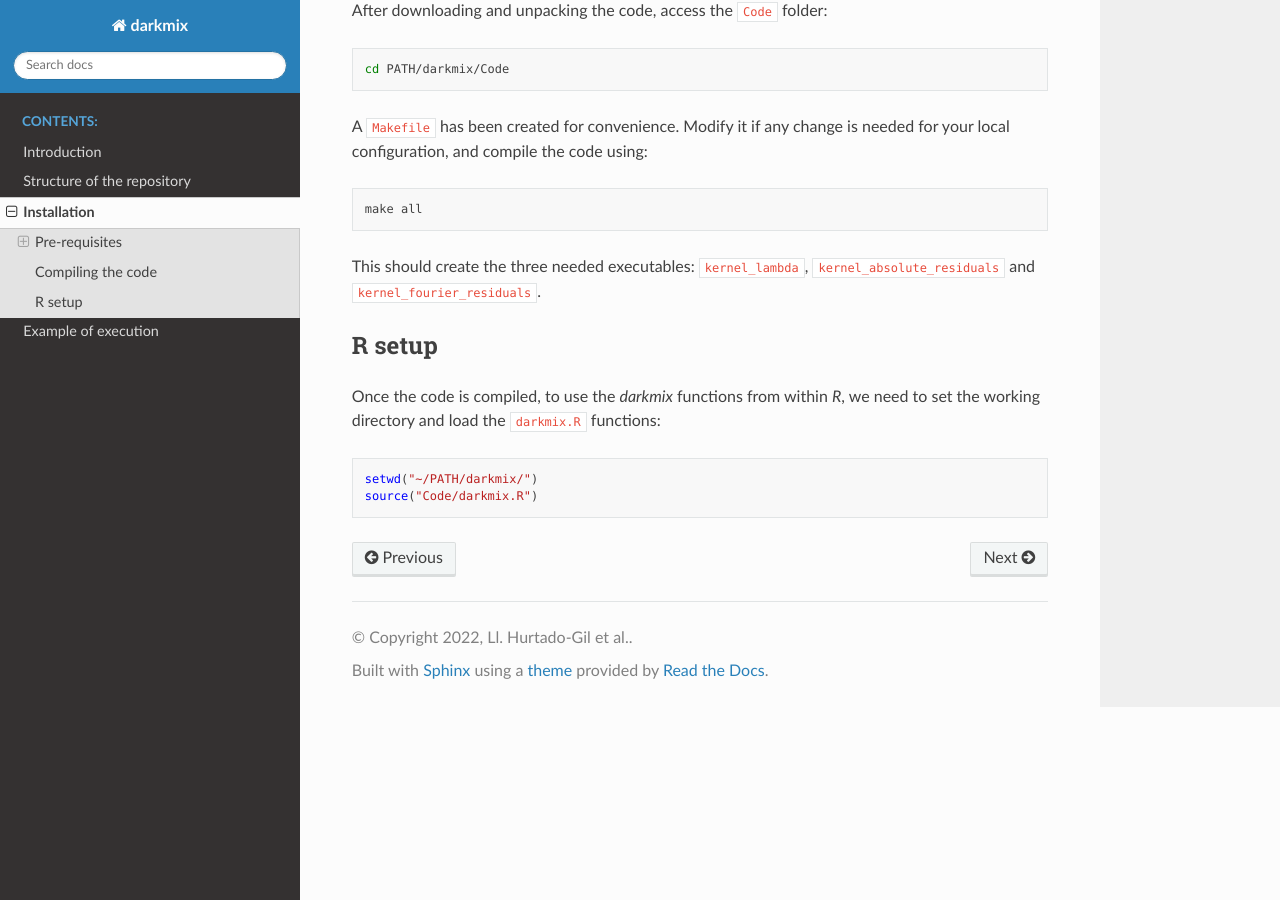
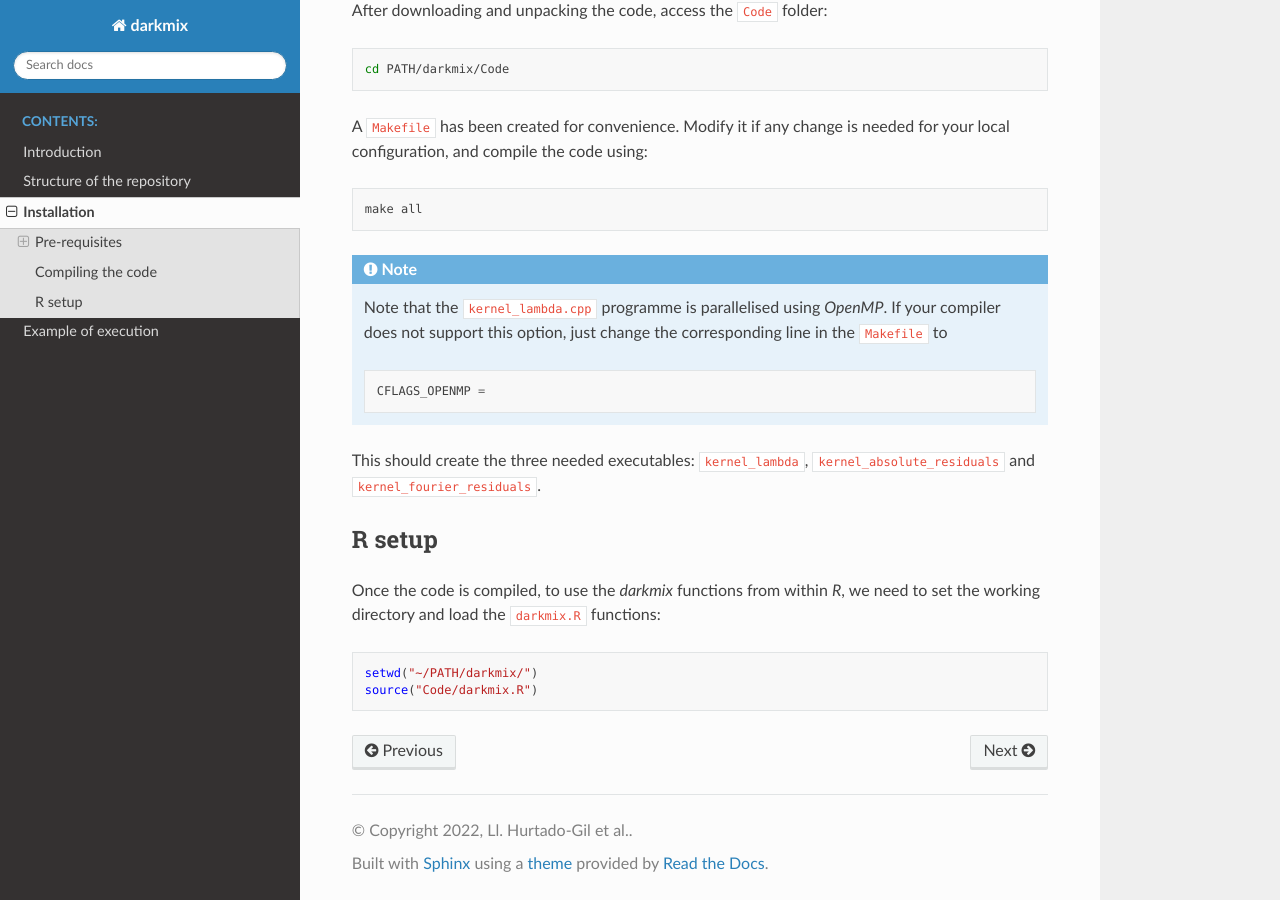
Before and after one commit to LluisHGil/darkmix, a Sphinx documentation site: the page built from docs/source/installation.rst, in a window 1280 px wide and 900 px high, scrolled down 1014 px. Built offline with Sphinx 7.4.7 and the Read the Docs theme 2.0.0, drawn with Linux system fonts in a browser that asks for light colours.

Commit message:
Add note to installation instructions about OpenMP flag

```diff
--- a/docs/source/installation.rst
+++ b/docs/source/installation.rst
@@ -56,6 +56,16 @@ Modify it if any change is needed for your local configuration, and compile the
 
   make all
 
+.. note::
+
+  Note that the ``kernel_lambda.cpp`` programme is parallelised using *OpenMP*.
+  If your compiler does not support this option, just change the corresponding line in the ``Makefile`` to
+
+  .. code-block::
+
+    CFLAGS_OPENMP =
+
+
 This should create the three needed executables: ``kernel_lambda``, ``kernel_absolute_residuals`` and ``kernel_fourier_residuals``.
 
 
```
